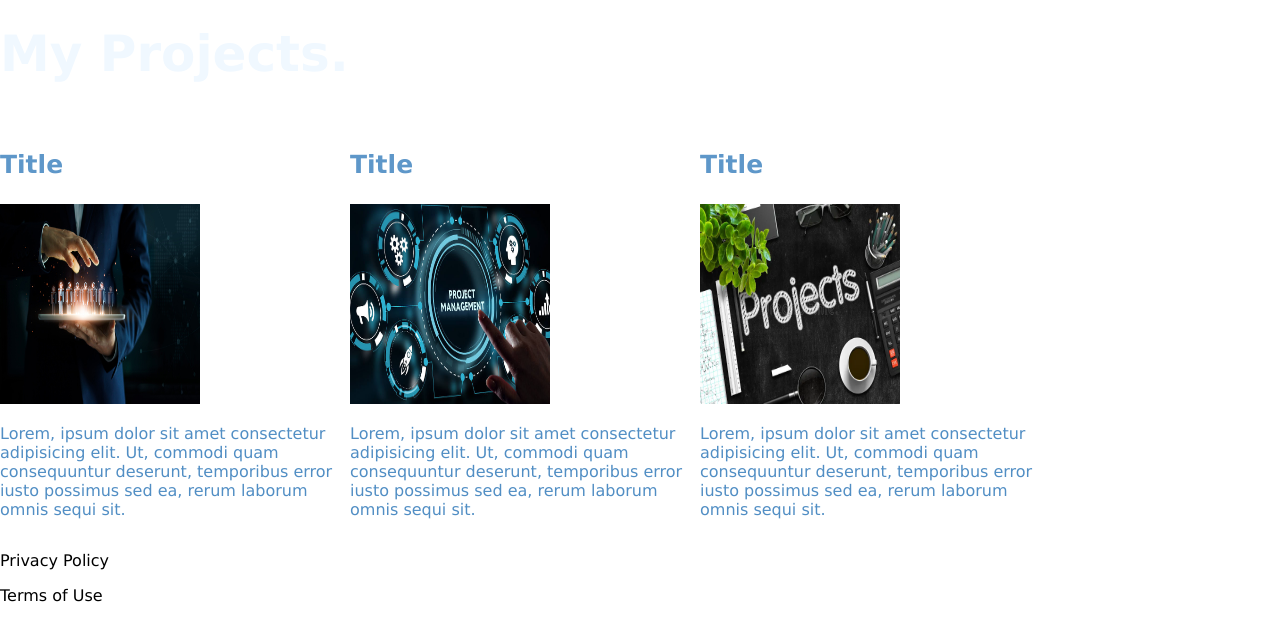
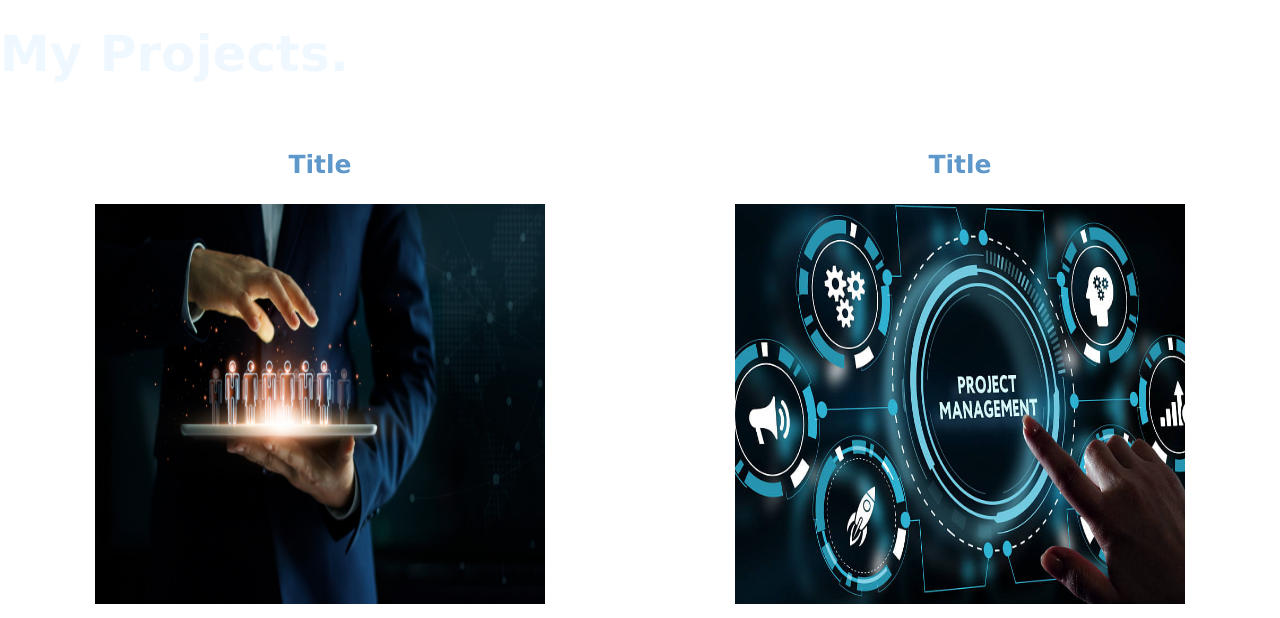
Before and after one commit to Iyo-W/My-Biography, a plain HTML site: page index.html in a window 1280 px wide. Shown: the part 810-1428 px from the top of the page. Drawn offline with Linux system fonts and the light colour scheme.

Commit message:
align text to center

```diff
--- a/styles.css
+++ b/styles.css
@@ -70,6 +70,7 @@ h2 {
 .projects {
   display: flex;
   flex-wrap: wrap;
+  justify-content: space-around;
 }
 
 .contennt {
@@ -78,10 +79,11 @@ h2 {
 }
 
 .cards img {
-  width: 200px;
-  height: 200px;
+  width: 450px;
+  height: 400px;
 }
 
 .cards {
-  width: 350px;
+  width: 450px;
+  text-align: center;
 }
```
Also changed, not shown: index.html (+1 -0 lines).
